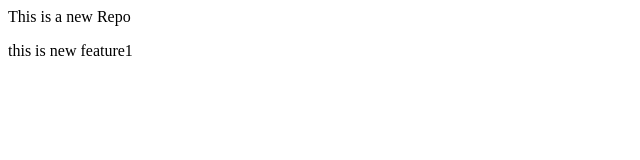
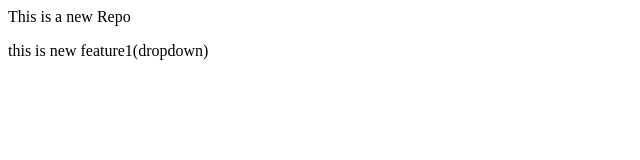
Before and after one commit to Balram72/localRepo, a plain HTML site: page index.html in a window 1280 px wide. Shown: the full height of the page, 0-640 px from the left. Drawn offline with Linux system fonts and the light colour scheme.

Commit message:
Add Dropdown

```diff
--- a/index.html
+++ b/index.html
@@ -1,2 +1,2 @@
 <p>This is a new Repo</p>
-<p>this is new feature1</p>
+<p>this is new feature1(dropdown)</p>
```
